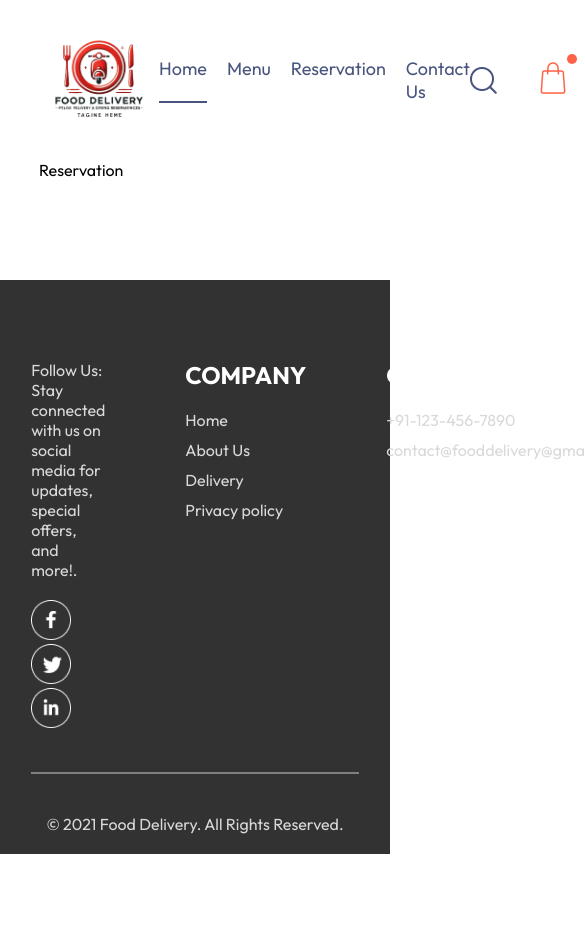
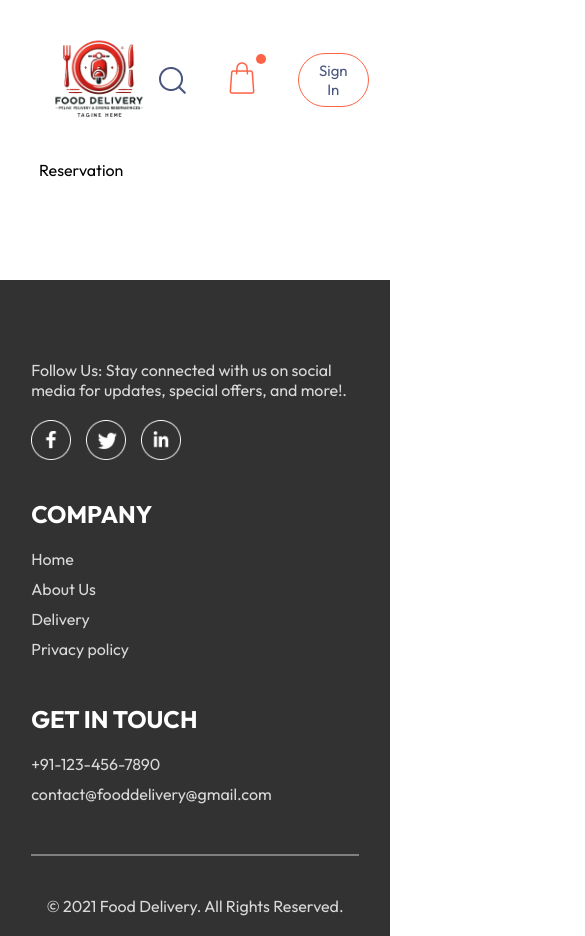
Before and after one commit to Food-del/Resturant, a React (Vite) app in the folder frontend/: page /reservation in a window 390 px wide. Shown: the top 936 px of the page, 585 px wide, since content can reach past the window. Before the commit the page ends 854 px from the top, so only its background shows below. Built offline with nearby package versions, Linux system fonts and the light colour scheme.

Commit message:
Make Responsive

```diff
--- a/frontend/src/components/ExploreMenu/ExploreMenu.css
+++ b/frontend/src/components/ExploreMenu/ExploreMenu.css
@@ -53,3 +53,10 @@
     border: 4px solid tomato;
     padding: 2px;
 }
+
+@media (max-width:1050) {
+  .explore-menu-text{
+    max-width: 100%;
+    font-size: 14px;
+  }
+  }
--- a/frontend/src/components/Footer/Footer.css
+++ b/frontend/src/components/Footer/Footer.css
@@ -52,3 +52,15 @@
     height: 150px;
     width: 150px;
 } */
+
+@media (max-width:750px) {
+.footer-content{
+    display: flex;
+    flex-direction: column;
+    gap: 35px;
+}
+.footer-copy-right{
+ text-align: center;
+
+}
+    }
--- a/frontend/src/components/Header/Header.css
+++ b/frontend/src/components/Header/Header.css
@@ -78,7 +78,8 @@
     color: white;
     font-size: 1vw;
 }
-  .content button {
+
+.content button {
     margin-top: 10px;
     padding: 8px 15px;
     border: none;
@@ -86,4 +87,51 @@
     color: white;
     border-radius: 5px;
     cursor: pointer;
+}
+
+@media (max-width:1050) {
+  .content{
+    max-width: 45%;
   }
+
+}
+
+
+@media (max-width:750px){
+  .content{
+    position:absolute;
+    left: 15px;
+    right: 15px;
+    top: 15px;
+    bottom: 15px;
+    max-width: 100%;
+    background-color: transparent;
+  }
+
+  .content h2{
+    font-size: 25px;
+  }
+  .content p{
+    display: none;
+  }
+
+  .content button{
+    position:absolute;
+    left: 15px;
+    bottom: 15px;
+    padding: 2vw 4vw;
+  }
+
+  .split-container{
+    display: grid;
+    grid-template-columns: repeat(auto-fill, minmax(240px, 1fr));
+    justify-content: space-between;
+    align-items: stretch;
+    gap: 30px;
+    width: 100%;
+    margin: 5px auto;
+    margin-bottom: 30px;
+    height: 400px;
+  }
+
+}
--- a/frontend/src/components/Navbar/Navbar.css
+++ b/frontend/src/components/Navbar/Navbar.css
@@ -59,3 +59,47 @@
     top: -8px;
     right: -8px;
 }
+
+@media (max-width:1050px){
+    .navbar .logo{
+        width:140px;
+    }
+    .navbar-menu{
+        gap:20px;
+        font-size:17px;
+    }
+    .navbar-right img{
+        gap :30px;
+    }
+    .navbar-right button{
+         padding: 8px 25px;
+    }
+
+}
+
+
+@media (max-width:900px){
+    .navbar .logo{
+        width:120px;
+    }
+    .navbar-menu{
+        gap:15px;
+        font-size:16px;
+    }
+    .navbar-right img{
+        gap :20px;
+    }
+    .navbar-right button{
+         padding: 7px 20px;
+         font-size: 15px;
+    }
+
+}
+
+
+@media (max-width:750px){
+    .navbar-menu{
+      display: none;
+    }
+
+}
```
